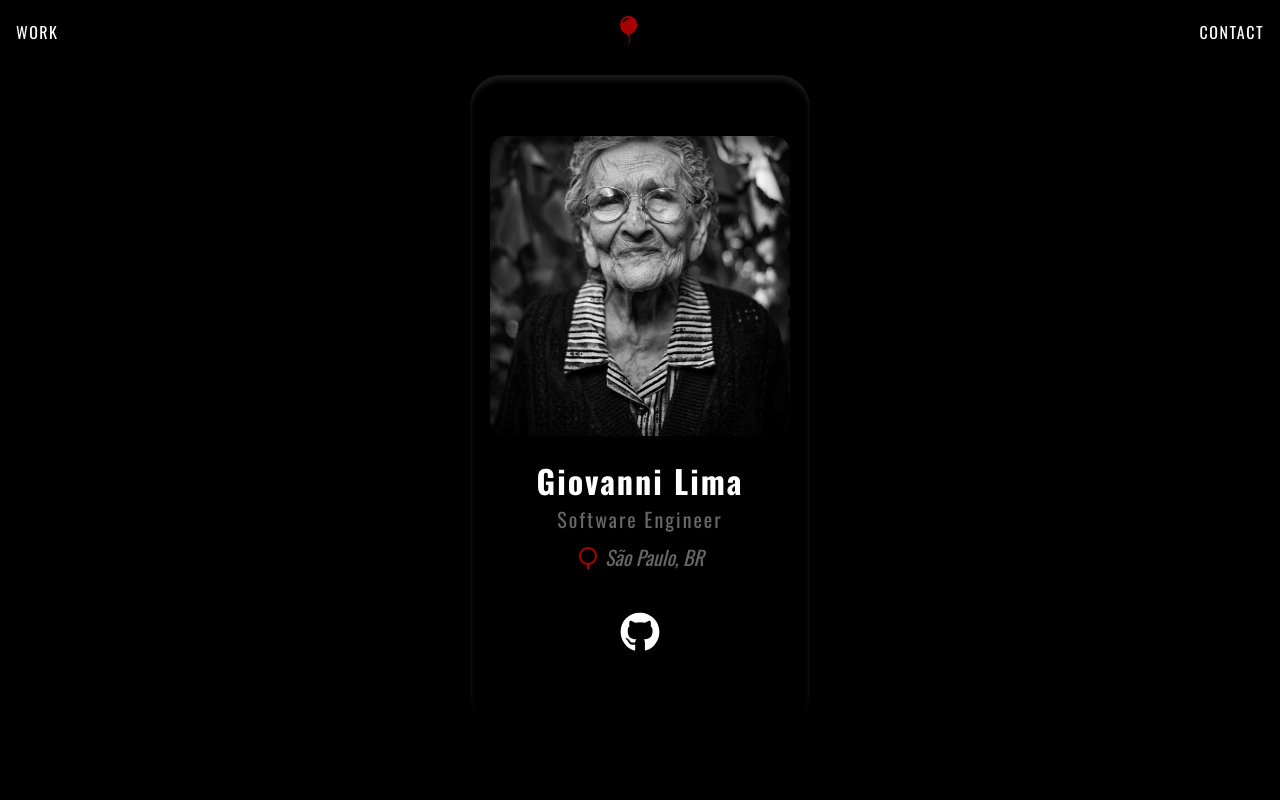
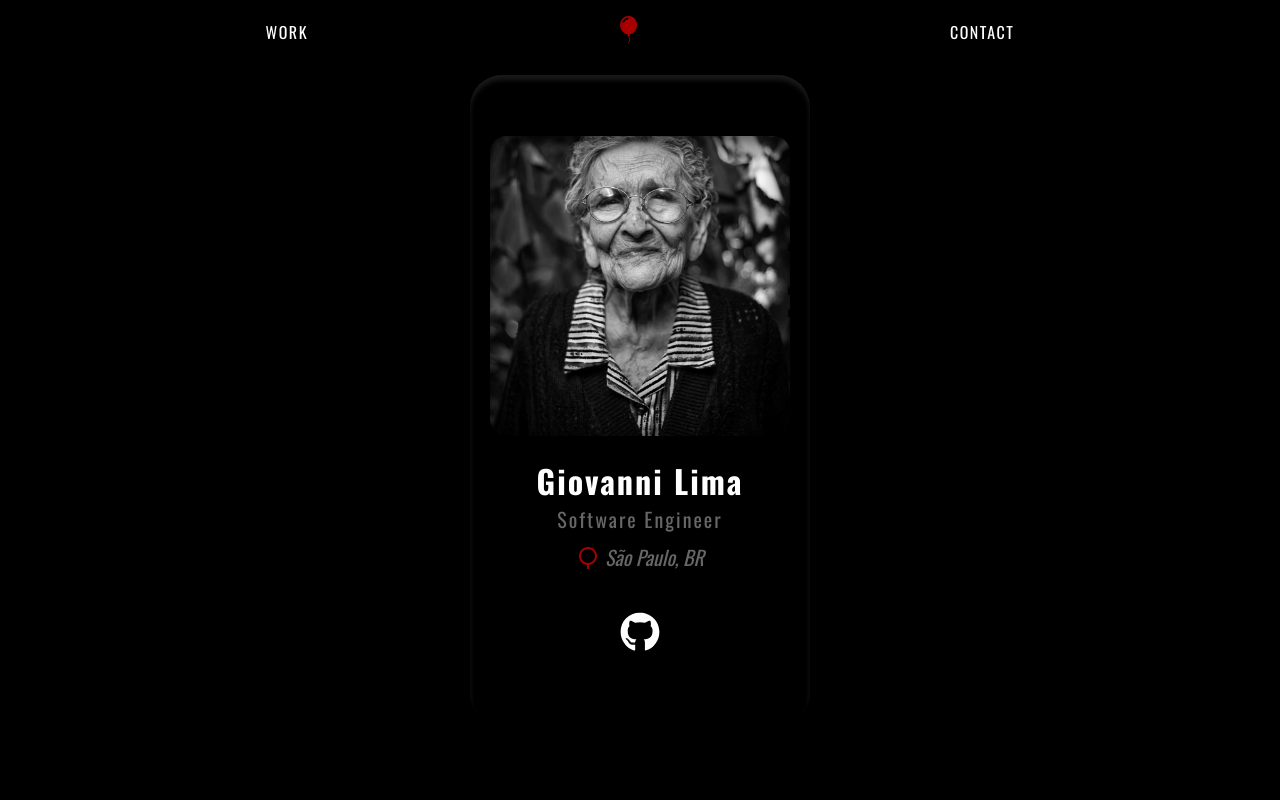
Before and after one commit to ogiovannilima/givixs, a Next.js app: page / in a window 1280 px wide. Shown: the top 800 px of the page. Built offline with nearby package versions, Linux system fonts and the light colour scheme.

Commit message:
navbar desktop

```diff
--- a/src/app/components/navbar/page.module.css
+++ b/src/app/components/navbar/page.module.css
@@ -1,7 +1,6 @@
 .container {
     display: flex;
-    align-items: center;
-    justify-content: space-between;
+    justify-content: center;
     background-color: #000;
     padding: 1rem 1rem;
     position: fixed;
@@ -10,6 +9,17 @@
     width: 100%;
     box-shadow: 0 2px 4px rgba(0, 0, 0, 0.5);
     z-index: 999;
+}
+
+.textBox {
+    display: flex;
+    align-items: center;
+    justify-content: space-between;
+    width: 100%;
+
+    @media only screen and (min-width: 390px) {
+        max-width: 60%;
+    }
 }
 
 .title {
--- a/src/app/components/navbar/page.tsx
+++ b/src/app/components/navbar/page.tsx
@@ -4,11 +4,13 @@ import styles from '@/components/navbar/page.module.css'
 export default function NavBar() {
     return (
         <div className={styles.container}>
-            <span className={styles.title}>WORK</span>
-            <span>
-                <BsBalloonFill className={styles.icon}/>
-            </span>
-            <span className={styles.title}>CONTACT</span>
+            <div className={styles.textBox}>
+                <span className={styles.title}>WORK</span>
+                <span>
+                    <BsBalloonFill className={styles.icon} />
+                </span>
+                <span className={styles.title}>CONTACT</span>
+            </div>
         </div>
     )
 }
```
